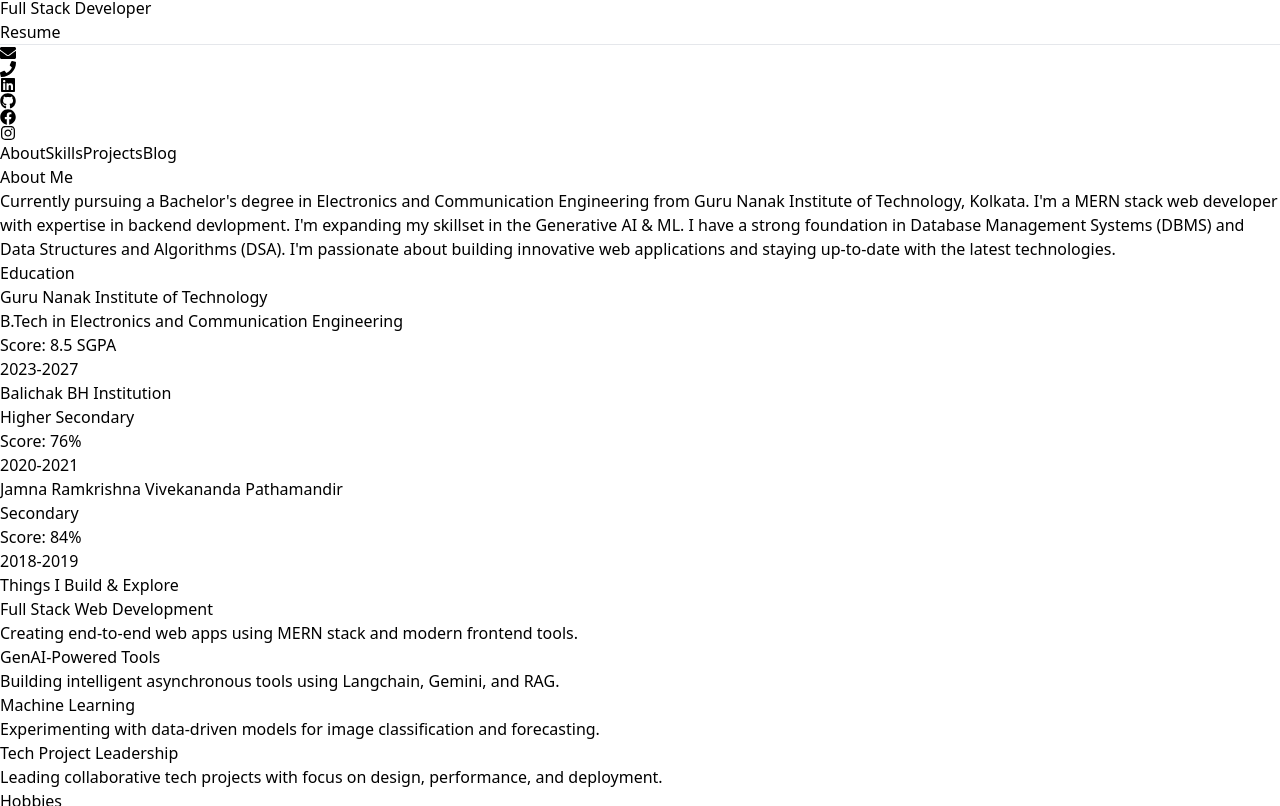
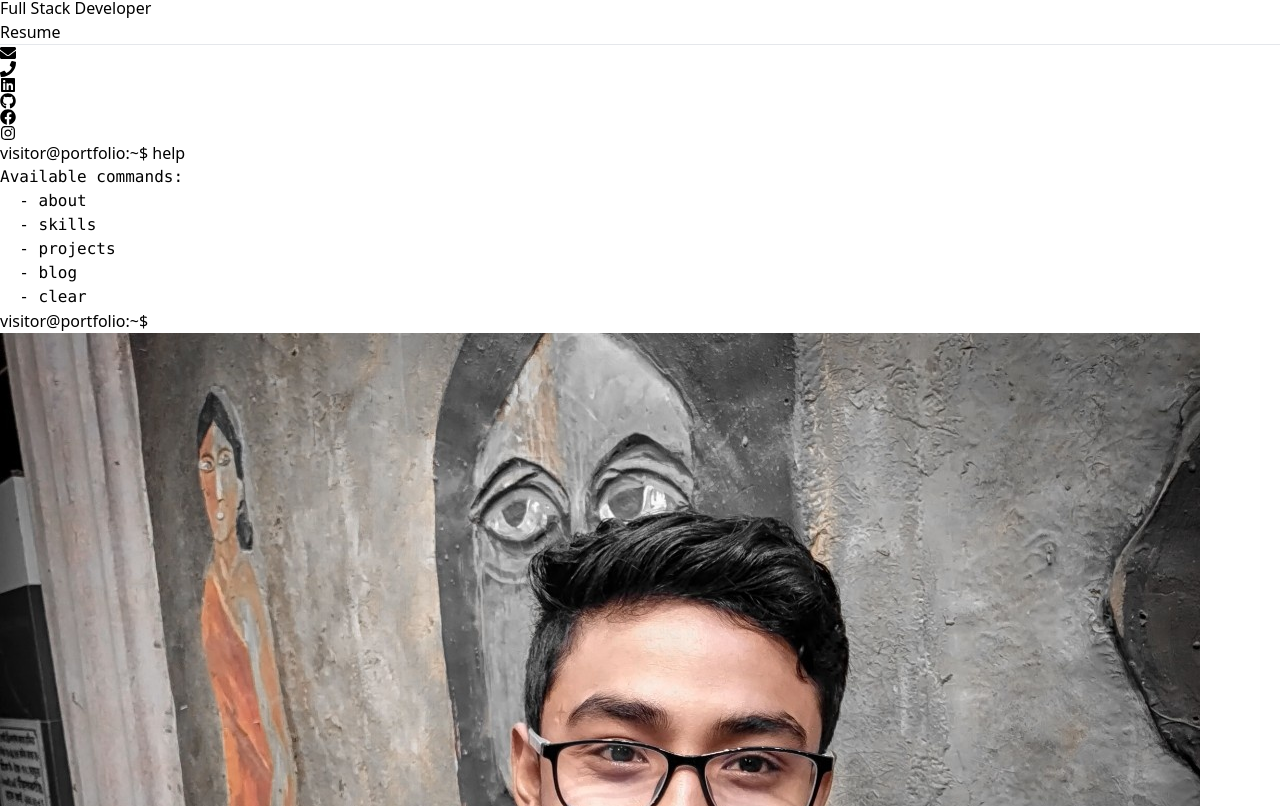
Before and after one commit to Surajit-Tunga/MyDevfolio, a React (Vite) app: page / in a window 1280 px wide. Shown: the part 2094-2900 px from the top of the page. Built offline with nearby package versions, Linux system fonts and the light colour scheme.

Commit message:
Change as a terminal

```diff
--- a/src/components/RightDiv.jsx
+++ b/src/components/RightDiv.jsx
@@ -1,53 +1,95 @@
-import React, { useState } from 'react';
+import React, { useState, useEffect, useRef } from 'react';
 import About from './About';
 import Skills from './Skills';
 import Projects from './Projects';
 import Blog from './Blog';
 
 const RightDiv = () => {
-  const [activeTab, setActiveTab] = useState('About');
+  const [history, setHistory] = useState([
+    {
+      command: 'help',
+      output:
+        'Available commands:\n  - about\n  - skills\n  - projects\n  - blog\n  - clear',
+      component: null,
+    },
+  ]);
+  const [input, setInput] = useState('');
+  const terminalRef = useRef(null);
 
-  const renderSection = () => {
-    switch (activeTab) {
-      case 'About':
-        return <About />;
-      case 'Skills':
-        return <Skills />;
-      case 'Projects':
-        return <Projects />;
-      case 'Blog':
-        return <Blog />;
+  const handleCommand = (e) => {
+    e.preventDefault();
+    const command = input.trim().toLowerCase();
+
+    let output = null;
+    let component = null;
+
+    switch (command) {
+      case 'help':
+        output =
+          'Available commands:\n  - about\n  - skills\n  - projects\n  - blog\n  - clear';
+        break;
+      case 'about':
+        component = <About />;
+        break;
+      case 'skills':
+        component = <Skills />;
+        break;
+      case 'projects':
+        component = <Projects />;
+        break;
+      case 'blog':
+        component = <Blog />;
+        break;
+      case 'clear':
+        setHistory([]);
+        setInput('');
+        return;
       default:
-        return null;
+        output = `'${command}' is not recognized. Type 'help' to see available commands.`;
     }
+
+    setHistory([...history, { command, output, component }]);
+    setInput('');
   };
 
+  useEffect(() => {
+    if (terminalRef.current) {
+      terminalRef.current.scrollTop = terminalRef.current.scrollHeight;
+    }
+  }, [history]);
+
   return (
-    <div className="relative bg-gray-900 text-gray-100 border-2 border-blue-900 rounded-xl p-4 h-full overflow-y-auto shadow-[0_0_10px_#1e3a8a] scroll-hidden">
-      {/* Sticky Nav */}
-      <div className="sticky top-0 z-10 mb-6">
-        <div className="flex justify-center lg:justify-end">
-          <div className="flex gap-2 backdrop-blur-md bg-white/10 px-3 py-1 rounded-md shadow-md">
-            {['About', 'Skills', 'Projects', 'Blog'].map((tab) => (
-              <button
-                key={tab}
-                onClick={() => setActiveTab(tab)}
-                className={`text-xs px-2 py-1 rounded-md font-medium transition-all duration-200
-                  ${
-                    activeTab === tab
-                      ? 'bg-blue-600 text-white shadow'
-                      : 'text-blue-300 hover:bg-blue-700 hover:text-white'
-                  }`}
-              >
-                {tab}
-              </button>
-            ))}
+    <div className="bg-black text-green-400 font-mono p-4 rounded-xl h-full overflow-y-auto border-2 border-green-600 shadow-[0_0_10px_#22c55e] scroll-hidden">
+      <div ref={terminalRef} className="space-y-4">
+        {history.map((item, idx) => (
+          <div key={idx}>
+            {/* Command Prompt Line */}
+            <div>
+              <span className="text-green-500">visitor@portfolio</span>:~$ {item.command}
+            </div>
+
+            {/* Output Text (help or error) */}
+            {item.output && (
+              <pre className="ml-4 whitespace-pre-wrap">{item.output}</pre>
+            )}
+
+            {/* Output Component (About, Skills, etc.) */}
+            {item.component && <div className="mt-2">{item.component}</div>}
           </div>
-        </div>
+        ))}
+
+        {/* Next Input Prompt */}
+        <form onSubmit={handleCommand} className="flex items-center space-x-2">
+          <span className="text-green-500">visitor@portfolio</span>:~$
+          <input
+            type="text"
+            className="bg-transparent border-none outline-none flex-1 text-green-200"
+            value={input}
+            onChange={(e) => setInput(e.target.value)}
+            autoFocus
+          />
+        </form>
       </div>
-
-      {/* Main Content */}
-      <div>{renderSection()}</div>
     </div>
   );
 };
```
